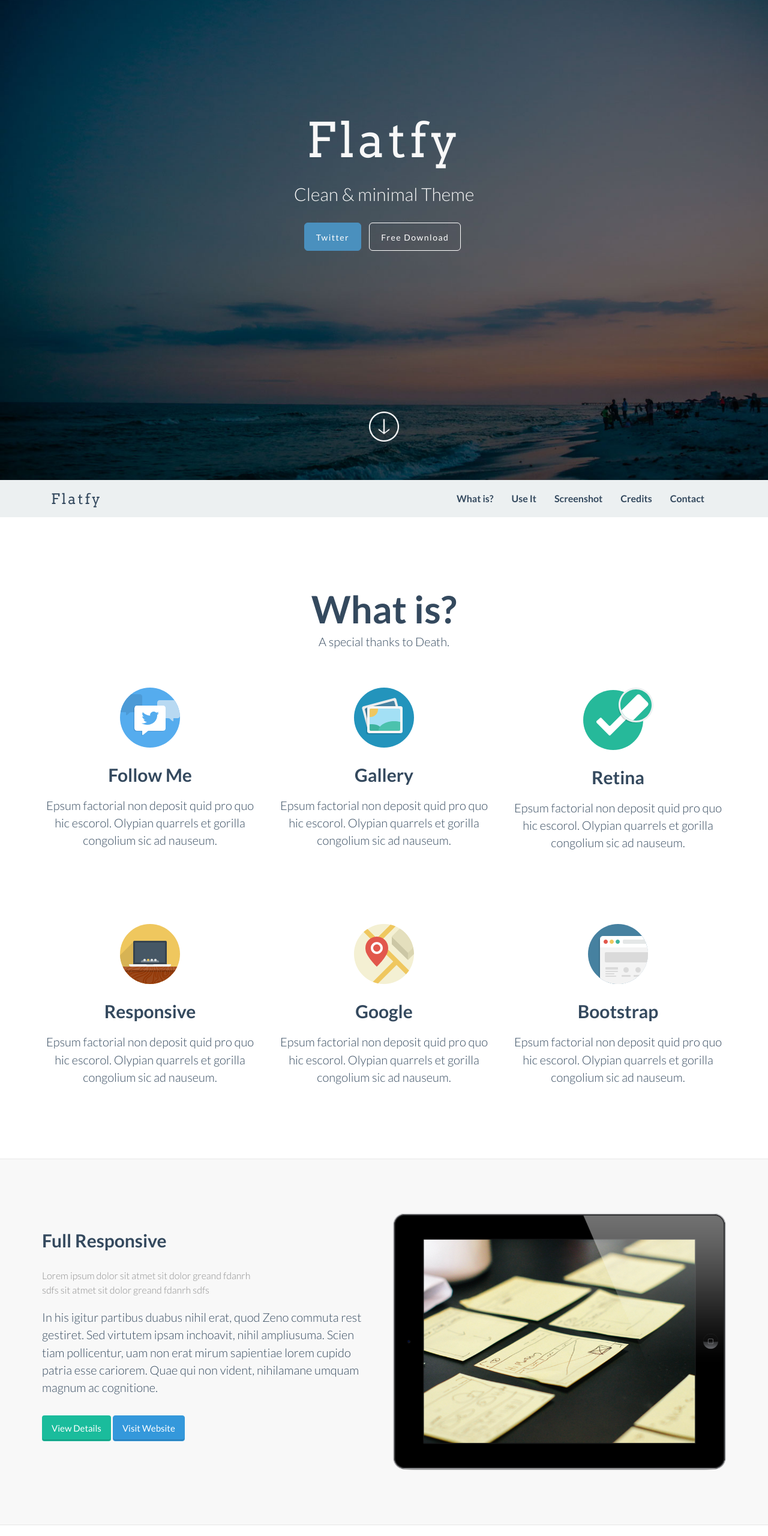
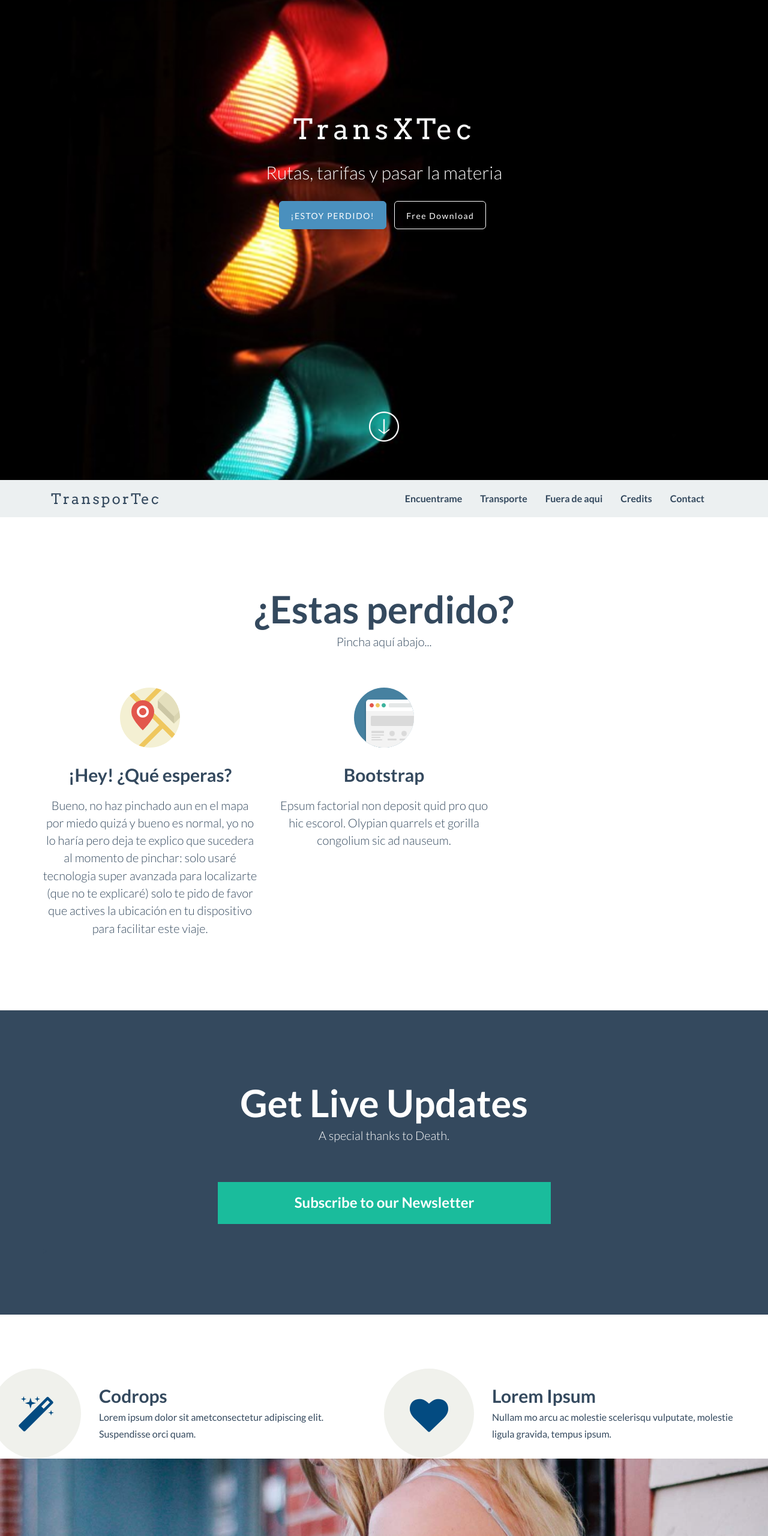
Before and after one commit to angelsantosa/transportec, a website: page views/index.html in a window 1280 px wide. Shown: the top 2560 px of the page at 60% size. Drawn offline with nearby package versions, Linux system fonts and the light colour scheme; files that its build step writes are made by us from their sources; files whose address does not match are found by name.

Commit message:
Nomas borre

```diff
--- a/public/css/general.css
+++ b/public/css/general.css
@@ -73,7 +73,7 @@ margin: auto;
 }
 
 .h1_home{
-	font-size: 80px;
+	font-size: 47px;
 	font-family: arvo;
 	font-weight: 300;
 	letter-spacing: 6px;
@@ -246,7 +246,7 @@ color: #ECEBEB;
 	padding-top: 50px; /* If you're making other pages, make sure there is 50px of padding to make sure the navbar doesn't overlap content! */
 	padding-bottom: 50px;
 	color: #f8f8f8;
-	background: url(../img/intro/intro5.jpg) no-repeat center center;
+	background: url(../img/intro/intro1.jpg) no-repeat center center;
 	background-size: cover;
 	text-align: center;
 }
@@ -1068,7 +1068,9 @@ color: #ECEBEB;
 		    background-image: none;
 			background-size: cover;
 			text-align: center;
-			background-color: #34495e;
+			/*background: url(../img/intro/tijuana.jpg)*/
+			background-color: #34495a;
+
 		}
 
 		h1, .h1 {
--- a/views/index.html
+++ b/views/index.html
@@ -58,10 +58,10 @@
  <!-- FullScreen -->
    <div class="intro-header">
    <div class="col-xs-12 text-center abcen1">
-     <h1 class="h1_home wow fadeIn" data-wow-delay="0.4s">Flatfy</h1>
-     <h3 class="h3_home wow fadeIn" data-wow-delay="0.6s">Clean & minimal Theme</h3>
+     <h1 class="h1_home wow fadeIn" data-wow-delay="0.4s">TransXTec</h1>
+     <h3 class="h3_home wow fadeIn" data-wow-delay="0.6s">Rutas, tarifas y pasar la materia</h3>
      <ul class="list-inline intro-social-buttons">
-       <li><a href="https://twitter.com/galantiandrea" class="btn  btn-lg mybutton_cyano wow fadeIn" data-wow-delay="0.8s"><span class="network-name">Twitter</span></a>
+       <li><A href="#whatis" class="btn  btn-lg mybutton_cyano wow fadeIn" data-wow-delay="0.8s"><span class="network-name">¡ESTOY PERDIDO!</span></a>
        </li>
        <li id="download" ><a href="#downloadlink" class="btn  btn-lg mybutton_standard wow swing wow fadeIn" data-wow-delay="1.2s"><span class="network-name">Free Download</span></a>
        </li>
@@ -85,15 +85,15 @@
          <span class="icon-bar"></span>
          <span class="icon-bar"></span>
        </button>
-       <a class="navbar-brand" href="#home">Flatfy</a>
+       <a class="navbar-brand" href="#home">TransporTec</a>
      </div>
 
      <div class="collapse navbar-collapse navbar-right navbar-ex1-collapse">
        <ul class="nav navbar-nav">
 
-         <li class="menuItem"><a href="#whatis">What is?</a></li>
-         <li class="menuItem"><a href="#useit">Use It</a></li>
-         <li class="menuItem"><a href="#screen">Screenshot</a></li>
+         <li class="menuItem"><a href="#whatis">Encuentrame</a></li>
+         <li class="menuItem"><a href="#useit">Transporte</a></li>
+         <li class="menuItem"><a href="#screen">Fuera de aqui</a></li>
          <li class="menuItem"><a href="#credits">Credits</a></li>
          <li class="menuItem"><a href="#contact">Contact</a></li>
        </ul>
@@ -107,52 +107,25 @@
    <div class="container">
 
      <div class="col-md-6 col-md-offset-3 text-center wrap_title">
-       <h2>What is?</h2>
-       <p class="lead" style="margin-top:0">A special thanks to Death.</p>
+       <h2>¿Estas perdido?</h2>
+       <p class="lead" style="margin-top:0">Pincha aquí abajo...</p>
 
      </div>
 
      <div class="row">
 
        <div class="col-sm-4 wow fadeInDown text-center">
-         <img class="rotate" src="img/icon/tweet.svg" alt="Generic placeholder image">
-         <h3>Follow Me</h3>
-         <p class="lead">Epsum factorial non deposit quid pro quo hic escorol. Olypian quarrels et gorilla congolium sic ad nauseum. </p>
+         <img class="rotate" src="img/icon/map.svg" alt="Generic placeholder image">
+         <h3>¡Hey! ¿Qué esperas?</h3>
+         <p class="lead">Bueno, no haz pinchado aun en el mapa por miedo quizá y bueno es normal, yo no lo haría pero deja te explico que sucedera al
+           momento de pinchar: solo usaré tecnologia super avanzada para localizarte (que no te explicaré) solo te pido de favor que actives la ubicación
+           en tu dispositivo para facilitar este viaje. </p>
 
          <!-- <p><a class="btn btn-embossed btn-primary view" role="button">View Details</a></p> -->
        </div><!-- /.col-lg-4 -->
 
-       <div class="col-sm-4 wow fadeInDown text-center">
-         <img  class="rotate" src="img/icon/picture.svg" alt="Generic placeholder image">
-          <h3>Gallery</h3>
-          <p class="lead">Epsum factorial non deposit quid pro quo hic escorol. Olypian quarrels et gorilla congolium sic ad nauseum. </p>
-          <!-- <p><a class="btn btn-embossed btn-primary view" role="button">View Details</a></p> -->
-       </div><!-- /.col-lg-4 -->
 
-       <div class="col-sm-4 wow fadeInDown text-center">
-         <img  class="rotate" src="img/icon/retina.svg" alt="Generic placeholder image">
-          <h3>Retina</h3>
-         <p class="lead">Epsum factorial non deposit quid pro quo hic escorol. Olypian quarrels et gorilla congolium sic ad nauseum. </p>
-         <!-- <p><a class="btn btn-embossed btn-primary view" role="button">View Details</a></p> -->
-       </div><!-- /.col-lg-4 -->
 
-     </div><!-- /.row -->
-
-     <div class="row tworow">
-
-       <div class="col-sm-4  wow fadeInDown text-center">
-         <img class="rotate" src="img/icon/laptop.svg" alt="Generic placeholder image">
-         <h3>Responsive</h3>
-         <p class="lead">Epsum factorial non deposit quid pro quo hic escorol. Olypian quarrels et gorilla congolium sic ad nauseum. </p>
-        <!-- <p><a class="btn btn-embossed btn-primary view" role="button">View Details</a></p> -->
-       </div><!-- /.col-lg-4 -->
-
-       <div class="col-sm-4 wow fadeInDown text-center">
-         <img  class="rotate" src="img/icon/map.svg" alt="Generic placeholder image">
-          <h3>Google</h3>
-          <p class="lead">Epsum factorial non deposit quid pro quo hic escorol. Olypian quarrels et gorilla congolium sic ad nauseum. </p>
-          <!-- <p><a class="btn btn-embossed btn-primary view" role="button">View Details</a></p> -->
-       </div><!-- /.col-lg-4 -->
 
        <div class="col-sm-4 wow fadeInDown text-center">
          <img  class="rotate" src="img/icon/browser.svg" alt="Generic placeholder image">
@@ -165,76 +138,9 @@
    </div>
  </div>
 
- <!-- Use it -->
-   <div id ="useit" class="content-section-a">
 
-       <div class="container">
 
-           <div class="row">
-
-       <div class="col-sm-6 pull-right wow fadeInRightBig">
-                   <img class="img-responsive " src="img/ipad.png" alt="">
-               </div>
-
-               <div class="col-sm-6 wow fadeInLeftBig"  data-animation-delay="200">
-                   <h3 class="section-heading">Full Responsive</h3>
-         <div class="sub-title lead3">Lorem ipsum dolor sit atmet sit dolor greand fdanrh<br> sdfs sit atmet sit dolor greand fdanrh sdfs</div>
-                   <p class="lead">
-           In his igitur partibus duabus nihil erat, quod Zeno commuta rest gestiret.
-           Sed virtutem ipsam inchoavit, nihil ampliusuma. Scien tiam pollicentur,
-           uam non erat mirum sapientiae lorem cupido
-           patria esse cariorem. Quae qui non vident, nihilamane umquam magnum ac cognitione.
-         </p>
-
-          <p><a class="btn btn-embossed btn-primary" href="#" role="button">View Details</a>
-          <a class="btn btn-embossed btn-info" href="#" role="button">Visit Website</a></p>
-       </div>
-           </div>
-       </div>
-       <!-- /.container -->
-   </div>
-
-   <div class="content-section-b">
-
-   <div class="container">
-           <div class="row">
-               <div class="col-sm-6 wow fadeInLeftBig">
-                    <div id="owl-demo-1" class="owl-carousel">
-           <a href="img/iphone.png" class="image-link">
-             <div class="item">
-               <img  class="img-responsive img-rounded" src="img/iphone.png" alt="">
-             </div>
-           </a>
-           <a href="img/iphone.png" class="image-link">
-             <div class="item">
-               <img  class="img-responsive img-rounded" src="img/iphone.png" alt="">
-             </div>
-           </a>
-           <a href="img/iphone.png" class="image-link">
-             <div class="item">
-               <img  class="img-responsive img-rounded" src="img/iphone.png" alt="">
-             </div>
-           </a>
-         </div>
-               </div>
-
-               <div class="col-sm-6 wow fadeInRightBig"  data-animation-delay="200">
-                   <h3 class="section-heading">Drag Gallery</h3>
-         <div class="sub-title lead3">Lorem ipsum dolor sit atmet sit dolor greand fdanrh<br> sdfs sit atmet sit dolor greand fdanrh sdfs</div>
-                   <p class="lead">
-           In his igitur partibus duabus nihil erat, quod Zeno commuta rest gestiret.
-           Sed virtutem ipsam inchoavit, nihil ampliusuma. Scien tiam pollicentur,
-           uam non erat mirum sapientiae lorem cupido
-           patria esse cariorem. Quae qui non vident, nihilamane umquam magnum ac cognitione.
-         </p>
-
-          <p><a class="btn btn-embossed btn-primary" href="#" role="button">View Details</a>
-          <a class="btn btn-embossed btn-info" href="#" role="button">Visit Website</a></p>
-       </div>
-     </div>
-       </div>
-   </div>
-
+   <!--
    <div class="content-section-a">
 
        <div class="container">
@@ -262,7 +168,7 @@
 
    </div>
 
- <!-- Screenshot -->
+ <!-- Screenshot
  <div id="screen" class="content-section-b">
        <div class="container">
          <div class="row" >
@@ -312,7 +218,7 @@
              </div>
          </div>
        </div>
-
+-->
 
  </div>
 
@@ -345,39 +251,7 @@
    </div>
  </div>
 
- <!-- Credits -->
- <div id="credits" class="content-section-a">
-   <div class="container">
-     <div class="row">
 
-     <div class="col-md-6 col-md-offset-3 text-center wrap_title">
-       <h2>Credits</h2>
-       <p class="lead" style="margin-top:0">A special thanks to Death.</p>
-      </div>
-
-       <div class="col-sm-6  block wow bounceIn">
-         <div class="row">
-           <div class="col-md-4 box-icon rotate">
-             <i class="fa fa-desktop fa-4x "> </i>
-           </div>
-           <div class="col-md-8 box-ct">
-             <h3> Bootstrap </h3>
-             <p> Lorem ipsum dolor sit ametconsectetur adipiscing elit. Suspendisse orci quam. </p>
-           </div>
-         </div>
-       </div>
-       <div class="col-sm-6 block wow bounceIn">
-         <div class="row">
-           <div class="col-md-4 box-icon rotate">
-           <i class="fa fa-picture-o fa-4x "> </i>
-           </div>
-           <div class="col-md-8 box-ct">
-           <h3> Owl-Carousel </h3>
-           <p> Nullam mo  arcu ac molestie scelerisqu vulputate, molestie ligula gravida, tempus ipsum.</p>
-           </div>
-         </div>
-       </div>
-     </div>
 
      <div class="row tworow">
        <div class="col-sm-6  block wow bounceIn">
```
Also changed, not shown: public/img/intro/intro1.jpg (added), public/img/intro/intro1.png (added), public/img/intro/intro56.jpg (renamed from public/img/intro/intro5.jpg), public/img/intro/noche.jpg (added), 1 other file.
